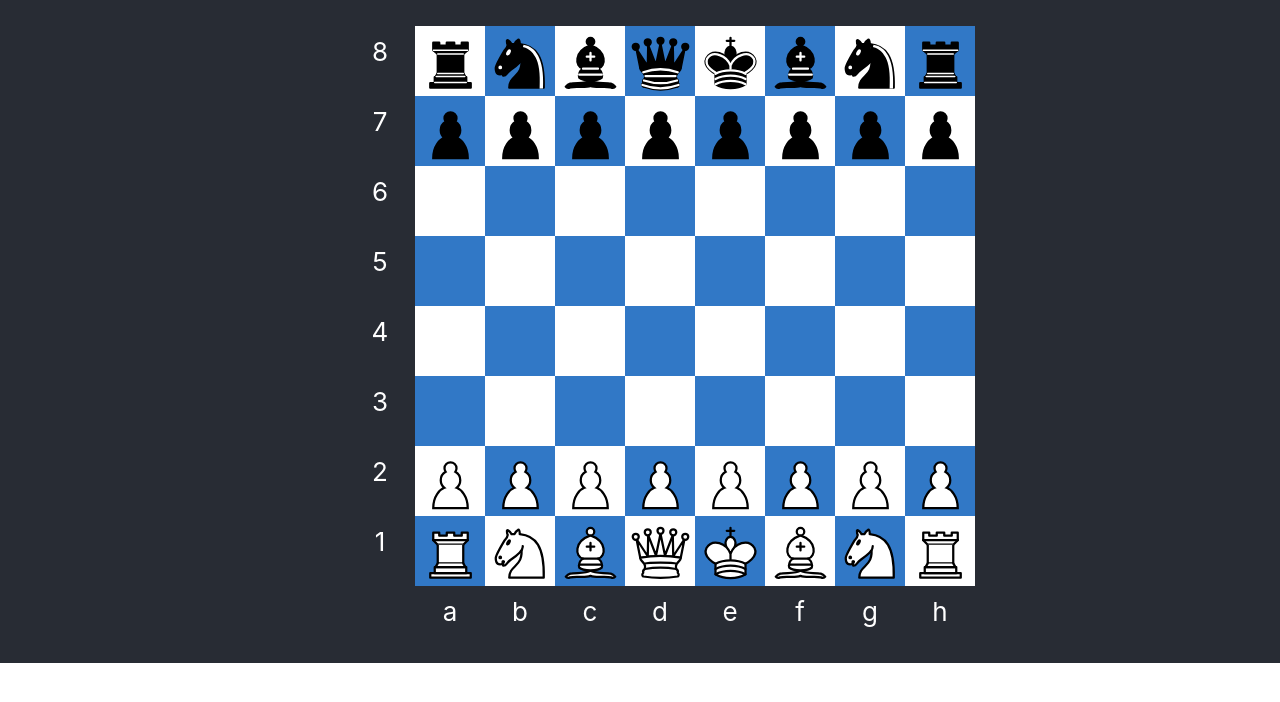
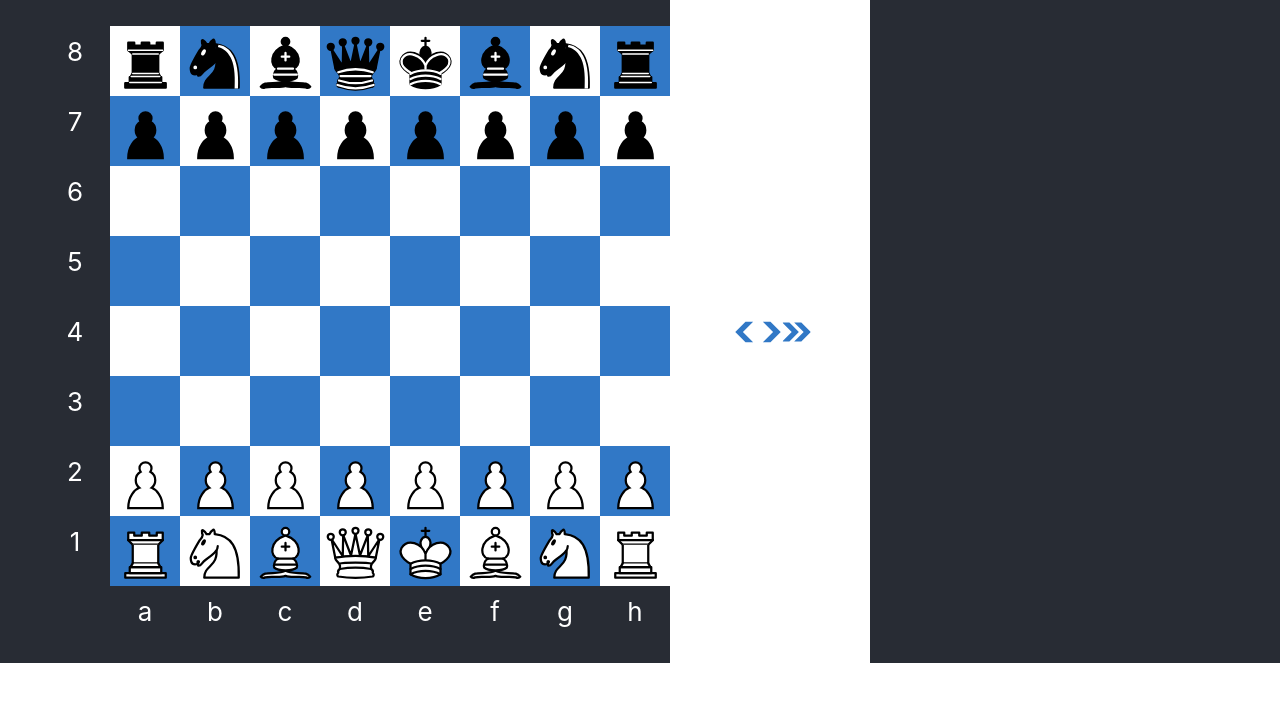
Before and after one commit to msanlop/chess, a React (Create React App) app: page / in a window 1280 px wide. Shown: the top 702 px of the page. Built offline with nearby package versions, Linux system fonts and the light colour scheme.

Commit message:
feat: add history navigation

```diff
--- a/src/App.css
+++ b/src/App.css
@@ -24,6 +24,27 @@
   color: white;
 }
 
+.App-body {
+  background-color: #282c34;
+  display: flex;
+  flex-direction: row;
+  /* align-items: center;
+  justify-content: center; */
+  font-size: calc(10px + 2vmin);
+  color: white;
+}
+
+.right-panel {
+  background-color: #FFFFFF;
+  display: flex;
+  flex-direction: column;
+  align-items: center;
+  justify-content: center;
+  padding: 5%;
+  font-size: calc(10px + 2vmin);
+  color: white;
+}
+
 .App-link {
   color: #61dafb;
 }
--- a/src/App.tsx
+++ b/src/App.tsx
@@ -2,12 +2,15 @@ import React, { useState } from 'react';
 import logo from './logo.svg';
 import './App.css';
 import Board from "./Board"
-import {BOARD_SIZE, Coordinate, getAllowedMovesForPieceAtCoordinate, starterPosition, move, getPiece} from "./Chess/Chess"
+import {BOARD_SIZE, Coordinate, getAllowedMovesForPieceAtCoordinate, starterPosition, move, getPiece, GameState} from "./Chess/Chess"
+import InfoPanel from "./InfoPanel"
 
 function App() {
 
   const [selectedPiece, setSelectedPiece] = useState({x : 0, y : 0})
-  const [gameState, setGameState] = useState({board:starterPosition, turn:'w', check:false, finished:false, stalemate:false})
+  const [gameStateHistoryIndex,setGameStateHistoryIndex] = useState(0)
+  const [gameState, setGameState] = useState<GameState[]>([{board:starterPosition, turn:'w', check:false, finished:false, stalemate:false}])
+  // const [gameStateHistory, setGameStateHistory] = useState<GameState[]>([])
   const [allowed, setAllowedMoves] = useState(new Array(BOARD_SIZE*BOARD_SIZE).fill(false))
   const [playerTurn, setPlayerTurn] = useState('w')
   const [draggingPiece, setDraggingPiece] = useState(false)
@@ -21,7 +24,11 @@ function App() {
    * @param coords piece coordinate
    */
   const selectTile = (coords : Coordinate | undefined, dragging : boolean) => {
-    if(gameState.finished){return;}
+
+    //go back to present if click on old state
+    if(gameStateHistoryIndex !== gameState.length - 1){
+      setGameStateHistoryIndex(gameState.length - 1)
+    }
     //unselect if cursor outside board
     if(!coords){
       setAllowedMoves(new Array(BOARD_SIZE).fill(false))
@@ -29,7 +36,7 @@ function App() {
     else if (!allowed[coords.x + BOARD_SIZE*coords.y]){
       if(!dragging){
         setSelectedPiece({x:coords.x, y:coords.y})
-        const moves = getAllowedMovesForPieceAtCoordinate(coords, gameState);
+        const moves = getAllowedMovesForPieceAtCoordinate(coords, gameState[gameStateHistoryIndex]);
         setAllowedMoves(moves)
       } else {
         //unselect pieces if dragging stoped over friendly piece
@@ -37,24 +44,48 @@ function App() {
       }
     }
     else{
-      setGameState(move(selectedPiece, coords, gameState))
+      const newState = move(selectedPiece, coords, gameState[gameState.length - 1])
+      setGameStateHistoryIndex(gameState.length)
+      setGameState([...gameState, newState])
       setAllowedMoves(new Array(BOARD_SIZE).fill(false))
     }
   }
 
+  const changeViewedState = (command : string) => {
+    switch (command) {
+      case 'f':
+        setGameStateHistoryIndex(Math.min(gameState.length - 1, gameStateHistoryIndex+1))
+        break;
+      case 'b':
+        setGameStateHistoryIndex(Math.max(0, gameStateHistoryIndex-1))
+        break;
+      case 'p':
+        setGameStateHistoryIndex(gameState.length - 1)
+        break;
+    }
+  }
+
+  console.log(gameStateHistoryIndex);
 
 
   return (
     <div className="App">
       <header className="App-header">
-        {gameState.finished ? <p>"Winner " + {gameState.turn=== 'w' ? 'b' : 'w'}</p> : <div> </div>}
-        {gameState.stalemate ? <p>"There has been a stalemate!!!!"</p> : <></>}
+
+      </header>
+      <div className='App-body'>
+      {gameState[gameStateHistoryIndex].finished ? <p>"Winner " + {gameState[gameStateHistoryIndex].turn=== 'w' ? 'b' : 'w'}</p> : <div> </div>}
+        {gameState[gameStateHistoryIndex].stalemate ? <p>"There has been a stalemate!!!!"</p> : <></>}
         <Board
           onClickSelect={selectTile}
-          gameState={gameState}
+          gameState={gameState[gameStateHistoryIndex]}
           highlighted={allowed}
         />
-      </header>
+        <div className='right-panel'>
+          <InfoPanel
+            onClick={changeViewedState}/>
+        </div>
+      </div>
     </div>
   );
 }
--- a/src/Chess/Chess.tsx
+++ b/src/Chess/Chess.tsx
@@ -1,3 +1,5 @@
+import { debug } from "console";
+
 export const BOARD_SIZE = 8;
 
 const starterPositionSerialized =
@@ -24,7 +26,7 @@ export interface Board {
     readonly board : (Piece | null)[];
 }
 
-interface GameState {
+export interface GameState {
     readonly turn : string; // boolean?
     readonly board : (Piece | null)[];
     readonly check : boolean;
@@ -301,6 +303,7 @@ export const getAllowedMovesForPieceAtCoordinate = (coords : Coordinate, state :
  */
 export const move = (from : Coordinate, to:Coordinate, state:GameState) : GameState => {
     //TODO: check move is allowed for server purposes??
+    debugger
     const newBoard = [...state.board]
     const piece = newBoard[from.x + BOARD_SIZE*from.y];
     newBoard[to.x + BOARD_SIZE*to.y] = piece;
--- /dev/null
+++ b/src/HistoryControls.css
@@ -0,0 +1,14 @@
+.history-arrows {
+    display: flex;
+    flex-direction : row;
+}
+
+
+svg{
+    padding-left: 5%;
+    fill: #3178C6;
+}
+
+svg:hover{
+    fill: #C94E3E;
+}
--- /dev/null
+++ b/src/HistoryControls.tsx
@@ -0,0 +1,21 @@
+import {ReactComponent as SingleArrow} from './res/single-arrow.svg'
+import {ReactComponent as DoubleArrow} from './res/double-arrow.svg'
+import './HistoryControls.css'
+
+const HistoryControls = (props:any) => {
+    return(
+        <div className='history-arrows' >
+            <SingleArrow
+                transform='rotate(180)'
+                onClick={() => props.onClick('b')}/>
+            <SingleArrow
+                onClick={() => props.onClick('f')}/>
+            <DoubleArrow
+                transform='scale(1.4)'
+                onClick={() => props.onClick('p')}/>
+        </div>
+    )
+}
+
+
+export default HistoryControls;
--- /dev/null
+++ b/src/InfoPanel.tsx
@@ -0,0 +1,14 @@
+import HistoryControls from "./HistoryControls";
+
+
+
+
+const InfoPanel = (props:any) =>{
+
+    return(
+        <HistoryControls onClick={props.onClick}/>
+    )
+}
+
+
+export default InfoPanel;
```
Also changed, not shown: src/res/double-arrow.svg (added), src/res/single-arrow.svg (added).
